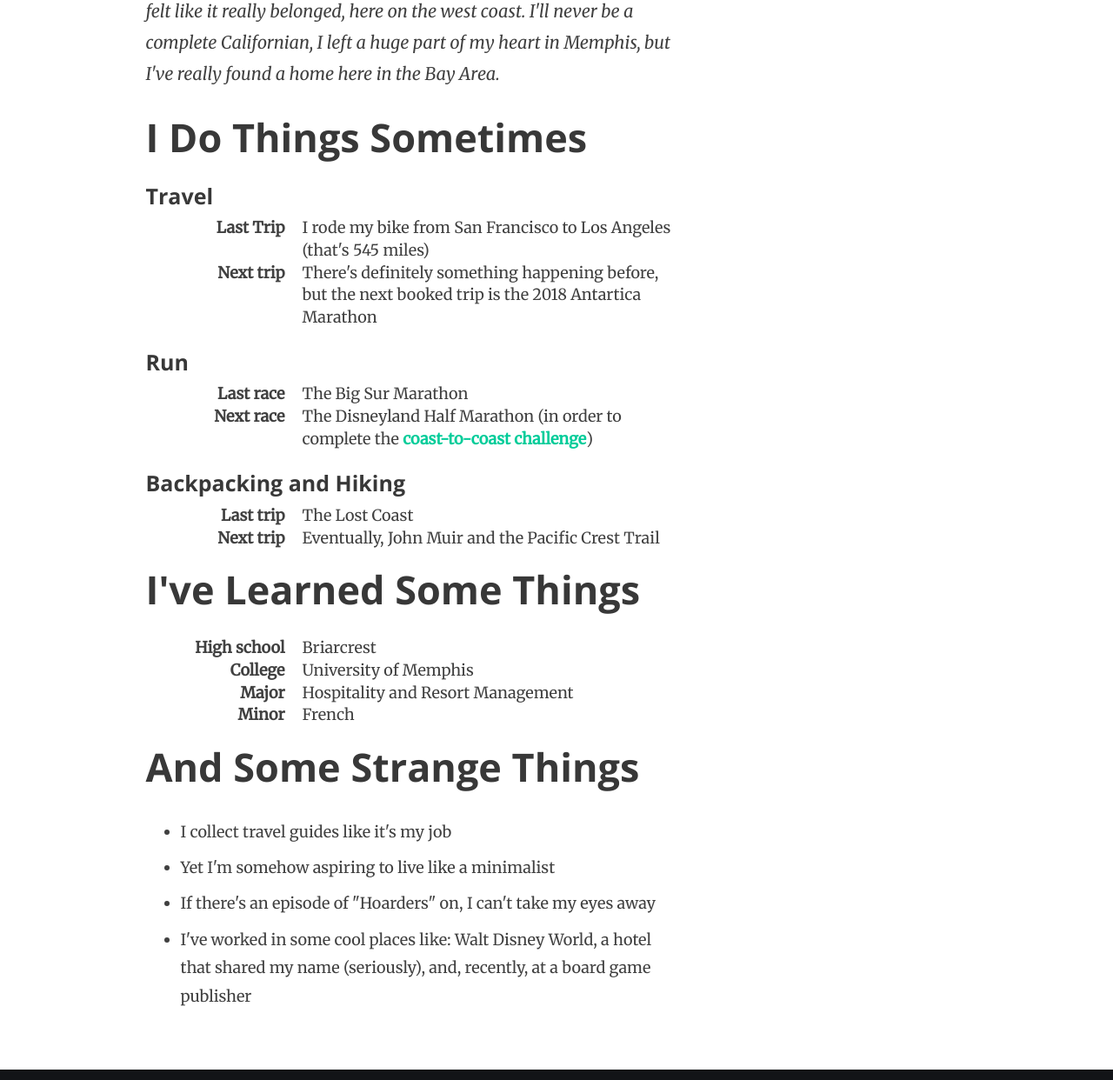
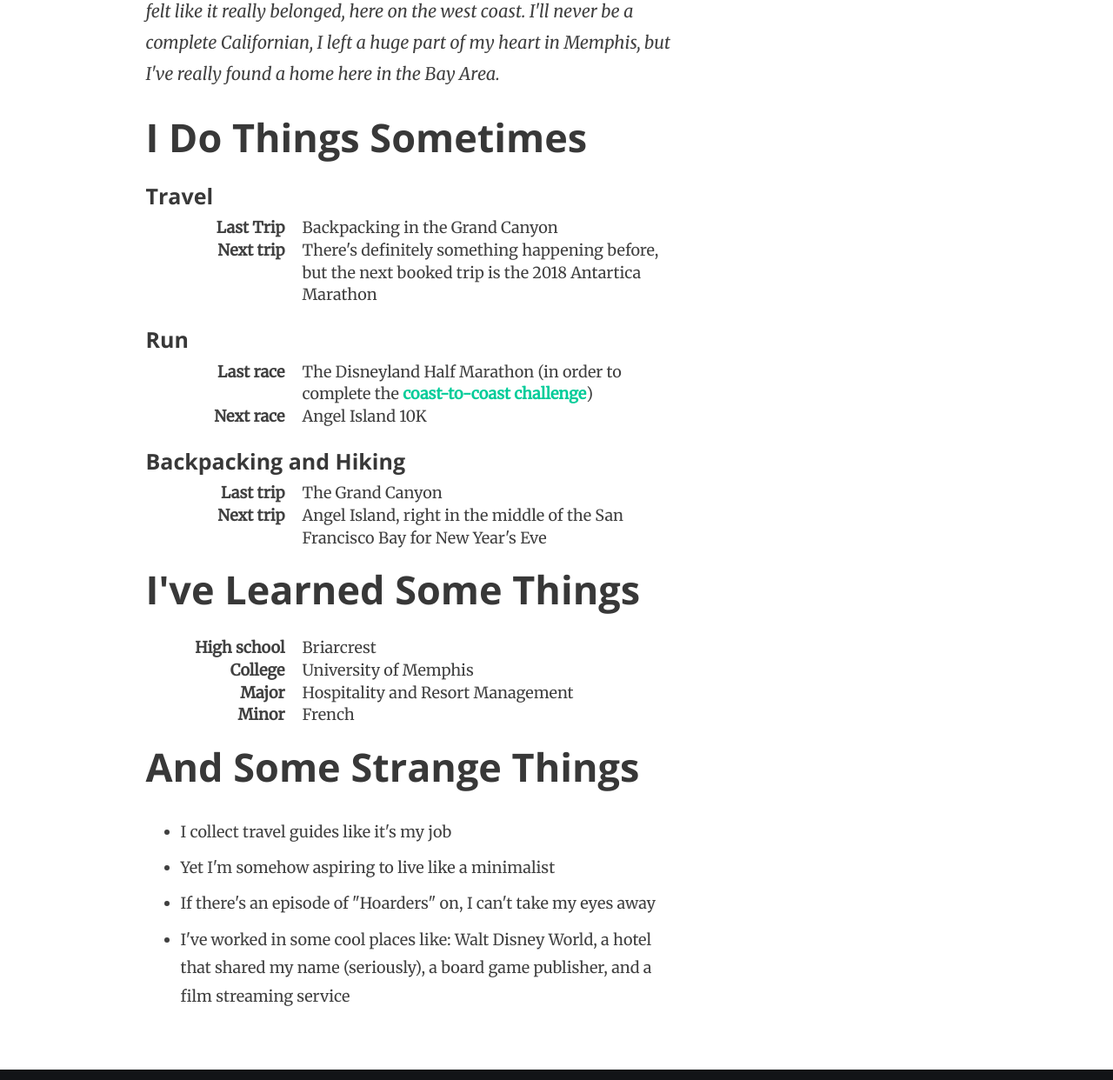
Before and after one commit to madisonsites/madisonsites.github.io, a plain HTML site: page about.html in a window 1280 px wide. Shown: the part 956-2198 px from the top of the page at 87% size. Drawn offline with nearby package versions, Linux system fonts and the light colour scheme.

Commit message:
Update side menu links

```diff
--- a/about.html
+++ b/about.html
@@ -20,8 +20,8 @@
 		<div id="menu" class="menu-right">
 			<ul>
 				<li><a href="index.html"><i class="fa fa-sun-o"></i>Home</a></li>
-				<li><a href="about.html"><i class="fa fa-user"></i>About</a></li>
 				<li><a href="contact.html"><i class="fa fa-envelope"></i>Contact</a></li>
+				<li><a href="20161025MadisonSites.pdf"><i class="fa fa-desktop"></i>Resume</a></li>
 			</ul>
 		</div>
 
@@ -68,7 +68,7 @@
 									<h3>Travel</h3>
 										<dl class="dl-horizontal">
 											<dt>Last Trip</dt>
-											<dd>I rode my bike from San Francisco to Los Angeles (that's 545 miles)</dd>
+											<dd>Backpacking in the Grand Canyon</dd>
 											<dt>Next trip</dt>
 											<dd>There's definitely something happening before, but the next booked trip is the 2018 Antartica Marathon</dd>
 										</dl>
@@ -76,17 +76,17 @@
 							      	<h3>Run</h3>
 							      		<dl class="dl-horizontal">
 							          		<dt>Last race</dt>
-							          		<dd>The Big Sur Marathon</dd>
+														<dd>The Disneyland Half Marathon (in order to complete the <a href="http://www.rundisney.com/coast-to-coast-race-challenge/">coast-to-coast challenge</a>)</dd>
 							          		<dt>Next race</dt>
-							          		<dd>The Disneyland Half Marathon (in order to complete the <a href="http://www.rundisney.com/coast-to-coast-race-challenge/">coast-to-coast challenge</a>)</dd>
+														<dd>Angel Island 10K</dd>
 							      		</dl>
 
 							      	<h3>Backpacking and Hiking</h3>
 							      		<dl class="dl-horizontal">
 							          		<dt>Last trip</dt>
-							          		<dd>The Lost Coast</dd>
+							          		<dd>The Grand Canyon</dd>
 							          		<dt>Next trip</dt>
-							          		<dd>Eventually, John Muir and the Pacific Crest Trail</dd>
+							          		<dd>Angel Island, right in the middle of the San Francisco Bay for New Year's Eve</dd>
 							      		</dl>
 
 								<h1>I've learned some things</h1>
@@ -106,7 +106,7 @@
 							            <li>I collect travel guides like it's my job</li>
 							            <li>Yet I'm somehow aspiring to live like a minimalist</li>
 							            <li>If there's an episode of "Hoarders" on, I can't take my eyes away</li>
-							            <li>I've worked in some cool places like: Walt Disney World, a hotel that shared my name (seriously), and, recently, at a board game publisher</li>
+							            <li>I've worked in some cool places like: Walt Disney World, a hotel that shared my name (seriously), a board game publisher, and a film streaming service</li>
 						            </ul>
 							</div>
 							<div class="col-sm-3 col-md-4">
```
Also changed, not shown: contact.html (+1 -1 lines).
